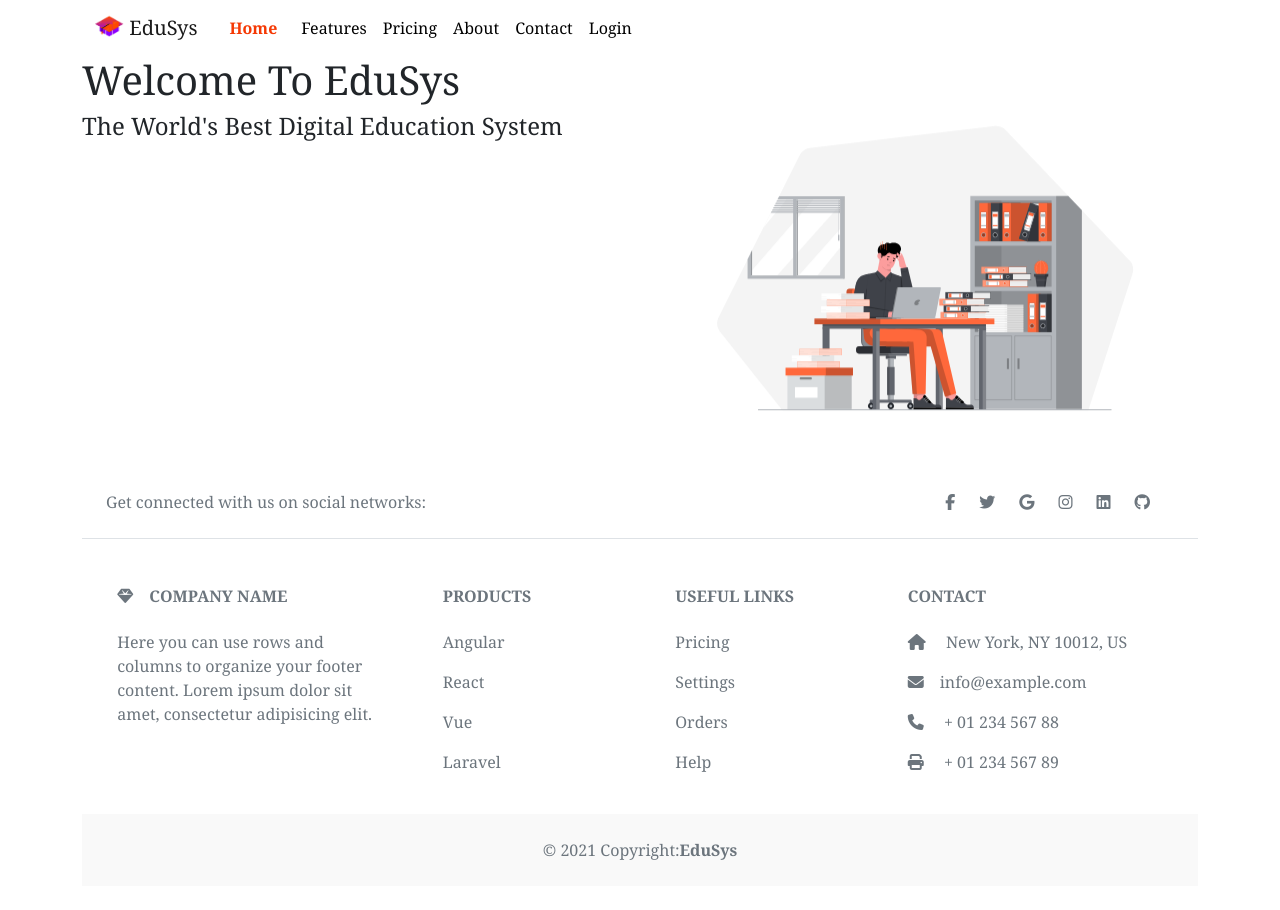
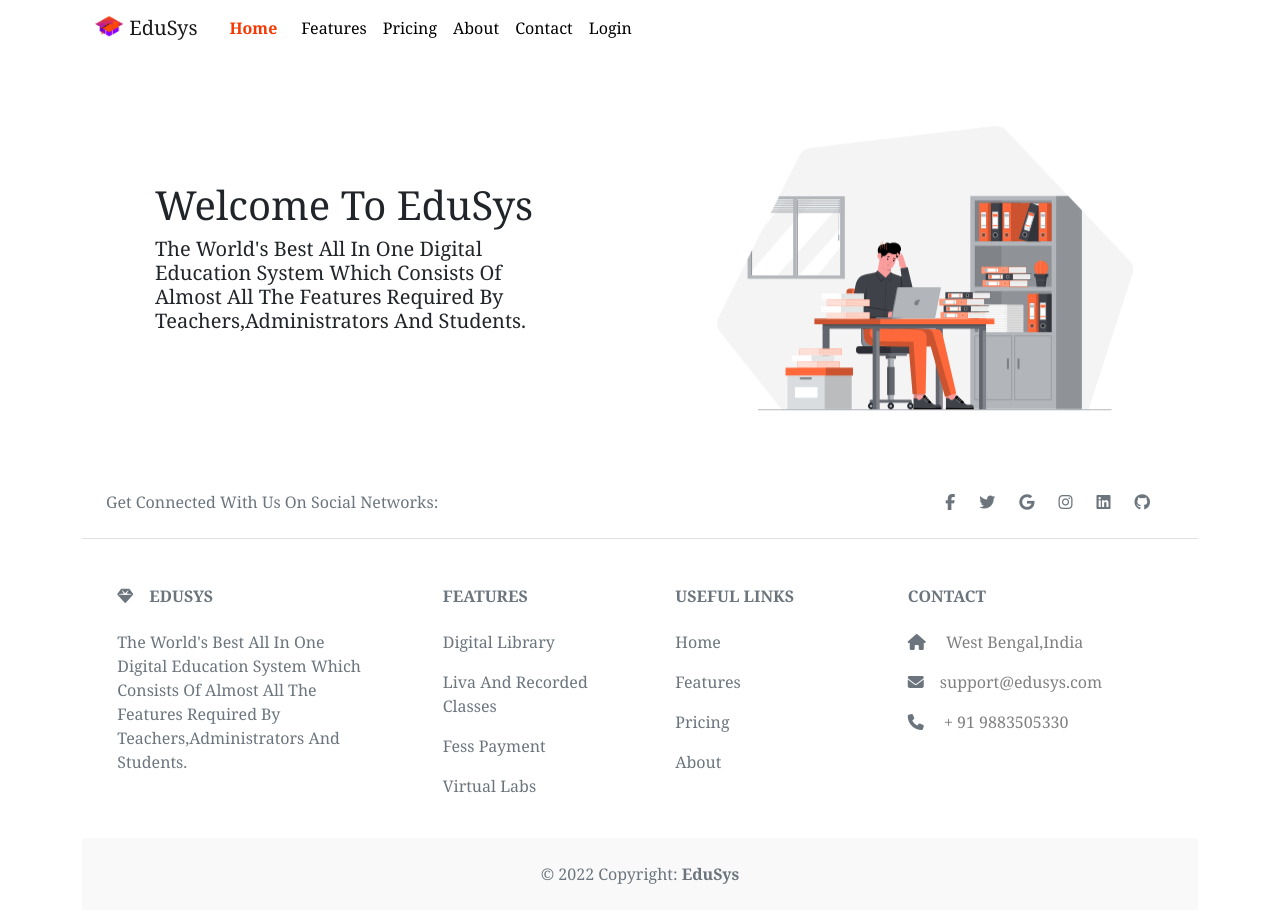
Before and after one commit to soumwadeep/EduSys, a React (Create React App) app: page /Home in a window 1280 px wide. Before the commit the page ends 886 px from the top, so only its background shows below. Built offline with nearby package versions, Linux system fonts and the light colour scheme.

Commit message:
Added Links To Footer

```diff
--- a/public/index.html
+++ b/public/index.html
@@ -11,10 +11,16 @@
     />
     <meta name="author" content="Soumwadeep Guha" />
     <!-- Bootstrap 5.2 -->
-    <link rel="stylesheet" href="https://cdn.jsdelivr.net/npm/bootstrap@5.2.0/dist/css/bootstrap.min.css">
+    <link
+      rel="stylesheet"
+      href="https://cdn.jsdelivr.net/npm/bootstrap@5.2.0/dist/css/bootstrap.min.css"
+    />
     <script src="https://cdn.jsdelivr.net/npm/bootstrap@5.2.0/dist/js/bootstrap.bundle.min.js"></script>
     <!-- Font Awesome Icon -->
-    <script src="https://kit.fontawesome.com/85dfc92668.js" crossorigin="anonymous"></script>
+    <script
+      src="https://kit.fontawesome.com/85dfc92668.js"
+      crossorigin="anonymous"
+    ></script>
     <title>EduSys</title>
   </head>
   <body>
--- a/src/App.css
+++ b/src/App.css
@@ -1,22 +1,53 @@
 body {
   font-family: Georgia;
 }
-.navbar
-{
+
+a {
+  text-decoration: none;
+  color: gray;
+}
+
+a:hover {
+  text-decoration: none;
+  color: gray;
+}
+
+/* Vertically Align Centre */
+.outer {
+  display: table;
+  height: 100%;
+  width: 100%;
+}
+
+.middle {
+  display: table-cell;
+  vertical-align: middle;
+}
+
+.inner {
+  margin-left: auto;
+  margin-right: auto;
+  width: 400px;
+}
+
+/* Vertically Alligned CSS Ends */
+.navbar {
   background-color: white;
 }
-#navbarNavDropdown
-{
+
+#navbarNavDropdown {
   text-align: center;
 }
+
 .imgfix {
   width: 100%;
   height: auto;
 }
-.text-reset
-{
+
+.text-reset {
   text-decoration: none;
 }
+
 #animateimg {
   animation: up-down 2s ease-in-out infinite alternate-reverse both;
 }
@@ -56,11 +87,11 @@ body {
     transform: translateY(-10px);
   }
 }
-#footer
-{
+
+#footer {
   text-align: center;
 }
-#copyright-text
-{
+
+#copyright-text {
   background-color: rgba(0, 0, 0, 0.025);
 }
--- a/src/components/Footer.js
+++ b/src/components/Footer.js
@@ -7,7 +7,7 @@ const Footer = () => {
       <footer className="text-center text-lg-start bg-white text-muted">
         <section className="d-flex justify-content-center justify-content-lg-between p-4 border-bottom">
           <div className="me-5 d-none d-lg-block">
-            <span>Get connected with us on social networks:</span>
+            <span>Get Connected With Us On Social Networks:</span>
           </div>
 
           <div>
@@ -32,64 +32,64 @@ const Footer = () => {
           </div>
         </section>
 
-        <section className="">
+        <section id="footer-contents">
           <div className="container text-center text-md-start mt-5">
             <div className="row mt-3">
               <div className="col-md-3 col-lg-4 col-xl-3 mx-auto mb-4">
                 <h6 className="text-uppercase fw-bold mb-4">
-                  <i className="fas fa-gem me-3 text-secondary"></i>Company name
+                  <i className="fas fa-gem me-3 text-secondary"></i>EduSys
                 </h6>
                 <p>
-                  Here you can use rows and columns to organize your footer
-                  content. Lorem ipsum dolor sit amet, consectetur adipisicing
-                  elit.
+                  The World's Best All In One Digital Education System Which
+                  Consists Of Almost All The Features Required By
+                  Teachers,Administrators And Students.
                 </p>
               </div>
 
               <div className="col-md-2 col-lg-2 col-xl-2 mx-auto mb-4">
-                <h6 className="text-uppercase fw-bold mb-4">Products</h6>
+                <h6 className="text-uppercase fw-bold mb-4">Features</h6>
                 <p>
                   <NavLink to="#!" className="text-reset">
-                    Angular
+                    Digital Library
                   </NavLink>
                 </p>
                 <p>
                   <NavLink to="#!" className="text-reset">
-                    React
+                    Liva And Recorded Classes
                   </NavLink>
                 </p>
                 <p>
                   <NavLink to="#!" className="text-reset">
-                    Vue
+                    Fess Payment
                   </NavLink>
                 </p>
                 <p>
                   <NavLink to="#!" className="text-reset">
-                    Laravel
+                    Virtual Labs
                   </NavLink>
                 </p>
               </div>
 
               <div className="col-md-3 col-lg-2 col-xl-2 mx-auto mb-4">
-                <h6 className="text-uppercase fw-bold mb-4">Useful links</h6>
+                <h6 className="text-uppercase fw-bold mb-4">Useful Links</h6>
                 <p>
-                  <NavLink to="#!" className="text-reset">
+                  <NavLink to="/Home" className="text-reset">
+                    Home
+                  </NavLink>
+                </p>
+                <p>
+                  <NavLink to="/Features" className="text-reset">
+                    Features
+                  </NavLink>
+                </p>
+                <p>
+                  <NavLink to="/Pricing" className="text-reset">
                     Pricing
                   </NavLink>
                 </p>
                 <p>
-                  <NavLink to="#!" className="text-reset">
-                    Settings
-                  </NavLink>
-                </p>
-                <p>
-                  <NavLink to="#!" className="text-reset">
-                    Orders
-                  </NavLink>
-                </p>
-                <p>
-                  <NavLink to="#!" className="text-reset">
-                    Help
+                  <NavLink to="/About" className="text-reset">
+                    About
                   </NavLink>
                 </p>
               </div>
@@ -97,32 +97,40 @@ const Footer = () => {
               <div className="col-md-4 col-lg-3 col-xl-3 mx-auto mb-md-0 mb-4">
                 <h6 className="text-uppercase fw-bold mb-4">Contact</h6>
                 <p>
-                  <i className="fas fa-home me-3 text-secondary"></i> New York,
-                  NY 10012, US
+                  <a
+                    href="https://goo.gl/maps/1sigdrwWr4vyMYFu7"
+                    target="_blank"
+                    rel="noreferrer"
+                  >
+                    <i className="fas fa-home me-3 text-secondary"></i> West
+                    Bengal,India
+                  </a>
                 </p>
                 <p>
-                  <i className="fas fa-envelope me-3 text-secondary"></i>
-                  info@example.com
+                  <a
+                    href="mailto:soumwadeep@gmail.com"
+                    target="_blank"
+                    rel="noreferrer"
+                  >
+                    <i className="fas fa-envelope me-3 text-secondary"></i>
+                    support@edusys.com
+                  </a>
                 </p>
                 <p>
-                  <i className="fas fa-phone me-3 text-secondary"></i> + 01 234
-                  567 88
-                </p>
-                <p>
-                  <i className="fas fa-print me-3 text-secondary"></i> + 01 234
-                  567 89
+                  <a href="tel:+919883505330">
+                    <i className="fas fa-phone me-3 text-secondary"></i> + 91
+                    9883505330
+                  </a>
                 </p>
               </div>
             </div>
           </div>
         </section>
 
-        <div
-          className="text-center p-4"
-          id="copyright-text"
-        >
-          © 2021 Copyright:
+        <div className="text-center p-4" id="copyright-text">
+          © 2022 Copyright:
           <NavLink className="text-reset fw-bold" to="/">
+            {" "}
             EduSys
           </NavLink>
         </div>
--- a/src/components/pages/Home.js
+++ b/src/components/pages/Home.js
@@ -6,8 +6,18 @@ const Home = () => {
       <section id="home">
         <div className="row">
           <div className="col-sm">
-            <h1>Welcome To EduSys</h1>
-            <h4>The World's Best Digital Education System</h4>
+            <div className="outer">
+              <div className="middle">
+                <div className="inner">
+                  <h1>Welcome To EduSys</h1>
+                  <h5>
+                    The World's Best All In One Digital Education System Which
+                    Consists Of Almost All The Features Required By
+                    Teachers,Administrators And Students.
+                  </h5>
+                </div>
+              </div>
+            </div>
           </div>
           <div className="col-sm">
             <img
```
